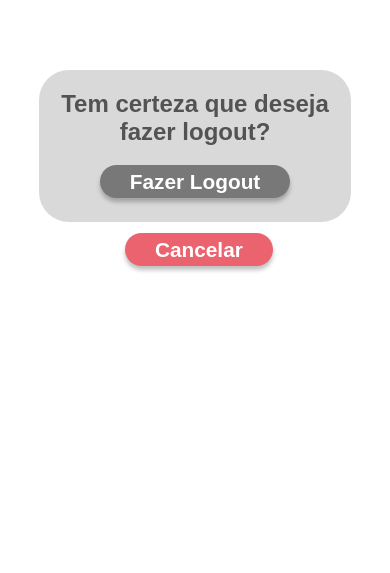
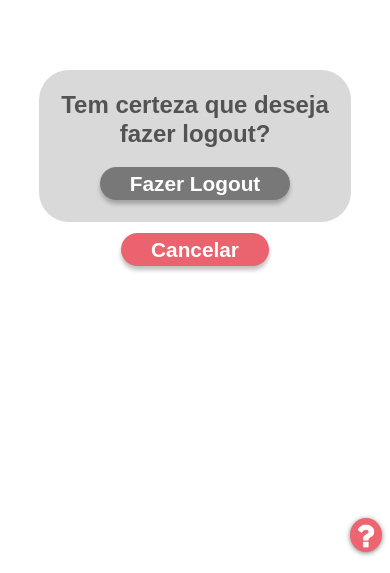
Before and after one commit to VRI-UFPR/CienciaNaEscola, a React (Create React App) app: page /logout in a window 390 px wide. Shown: the part 268-841 px from the top of the page. Built offline with nearby package versions, Linux system fonts and the light colour scheme; a web font is replaced by a local one.

Commit message:
tentando corrigir responsividade

```diff
--- a/src/pages/LogoutPage.jsx
+++ b/src/pages/LogoutPage.jsx
@@ -1,12 +1,8 @@
 import React from 'react';
-//import logoutTitle from '../assets/images/helpIcon.svg';
+import helpIcon from '../assets/images/helpIcon.svg';
 import NavBar from '../components/Navbar';
 
 const styles = `
-
-    .bg-crimson {
-        background-color: #EC6571;
-    }
 
     .bg-grey {
         background-color: #D9D9D9;
@@ -45,8 +41,9 @@ const styles = `
     .centerb {
         position: absolute;
         top: 57%;
-        left: 11%;
+        left: 10%;
     }
+
 
     .red-button {
         border-radius: 30px;
@@ -78,15 +75,30 @@ const styles = `
 
 function LogoutPage(props){
     return (
-        <div className="d-flex flex-column vh-100 w-100 font-barlow">
+        <div className="d-flex flex-column font-barlow vh-100 align-center justify-content-center">
             <NavBar />
-            <div className=" bg-grey container center ">
+            <div className="d-flex flex-column bg-grey container center">
                 <h1 className="font-century-gothic"> Tem certeza que deseja fazer logout? </h1>
                 <button className="grey-button"> Fazer Logout </button>
             </div>
-            <div className="cancelar container centerb">
+            <div className="container centerb">
                 <button className="red-button"> Cancelar </button>
             </div>
+            <div className="row d-flex flex-grow-1 align-items-end pt-0 pb-4 mx-0 px-2">
+                <div className="row justify-content-end px-0 mx-0">
+                        <div className="col-3 d-flex align-items-center justify-content-end px-0">
+                            <button
+                                type="button"
+                                style={{
+                                    maxWidth: '32px',
+                                }}
+                                className="btn rounded-circle bg-crimson h-auto w-100 p-1"
+                            >
+                                <img src={helpIcon} alt="Ícone" className="w-100"></img>
+                            </button>
+                        </div>
+                    </div>
+                </div>
             <style>{styles}</style>
         </div>
     )
```
